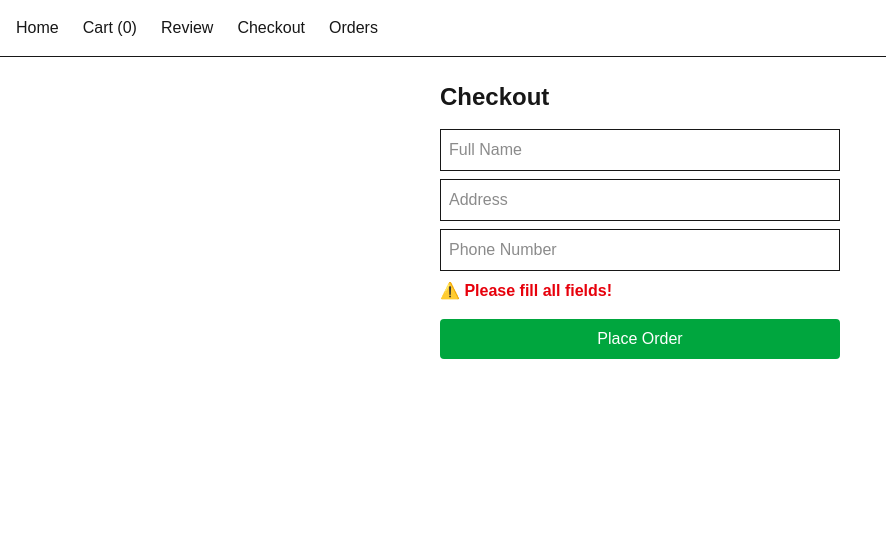
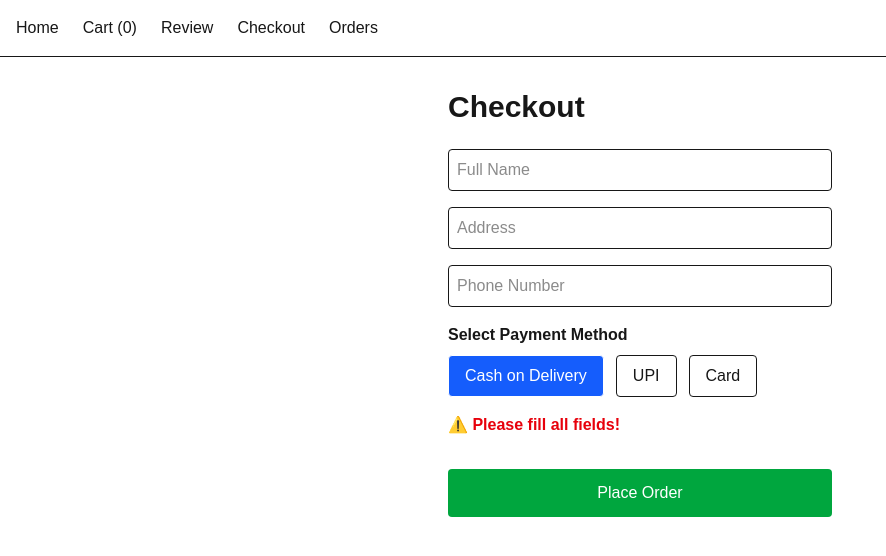
Before and after one commit to amrutha-b-s/ecommerce-next, a Next.js app: page /checkout in a window 1280 px wide. Both pictures are taken after a click on the button "Place Order". Shown: the top 556 px of the page, without its empty margins (0-886 px from the left). Built offline with nearby package versions, Linux system fonts and the light colour scheme.

Commit message:
Changed Review button to Confirm & Checkout

```diff
--- a/src/app/cart/page.tsx
+++ b/src/app/cart/page.tsx
@@ -22,43 +22,34 @@ export default function CartPage() {
     }
   }, []);
 
-  // Sync cart changes
+  // Save cart
   useEffect(() => {
     localStorage.setItem("cart", JSON.stringify(cart));
     window.dispatchEvent(new Event("storage"));
   }, [cart]);
 
   const increaseQty = (id: number) => {
-    setCart(cart.map(item =>
+    setCart(
+      cart.map((item) =>
         item.id === id
           ? { ...item, quantity: item.quantity + 1 }
           : item
-    ));
+      )
+    );
   };
 
   const decreaseQty = (id: number) => {
-    setCart(cart.map(item =>
+    setCart(
+      cart.map((item) =>
         item.id === id && item.quantity > 1
           ? { ...item, quantity: item.quantity - 1 }
           : item
-    ));
+      )
+    );
   };
 
   const removeItem = (id: number) => {
-    setCart(cart.filter(item => item.id !== id));
-  };
-
-  const saveForLater = (item: CartItem) => {
-    const wishlist = JSON.parse(localStorage.getItem("wishlist") || "[]");
-
-    // Avoid duplicate in wishlist
-    if (!wishlist.find((w: any) => w.id === item.id)) {
-      wishlist.push(item);
-      localStorage.setItem("wishlist", JSON.stringify(wishlist));
-    }
-
-    // Remove from cart
-    setCart(cart.filter(c => c.id !== item.id));
+    setCart(cart.filter((item) => item.id !== id));
   };
 
   const total = cart.reduce(
@@ -66,11 +57,18 @@ export default function CartPage() {
     0
   );
 
+  // If cart empty
   if (cart.length === 0) {
     return (
-      <main className="p-6">
+      <main className="p-6 text-center">
         <h1 className="text-3xl font-bold mb-4">Your Cart</h1>
-        <p>Cart is empty.</p>
+        <p className="mb-6">Cart is empty.</p>
+
+        <Link href="/">
+          <button className="px-6 py-2 bg-blue-600 text-white rounded">
+            Continue Shopping
+          </button>
+        </Link>
       </main>
     );
   }
@@ -79,7 +77,7 @@ export default function CartPage() {
     <main className="p-6">
       <h1 className="text-3xl font-bold mb-6">Your Cart</h1>
 
-      {cart.map(item => (
+      {cart.map((item) => (
         <div
           key={item.id}
           className="border p-4 mb-4 flex items-center gap-4"
@@ -117,13 +115,6 @@ export default function CartPage() {
               >
                 Remove
               </button>
-
-              <button
-                onClick={() => saveForLater(item)}
-                className="ml-2 px-3 py-1 bg-blue-500 text-white"
-              >
-                Save for later
-              </button>
             </div>
           </div>
         </div>
@@ -133,10 +124,17 @@ export default function CartPage() {
         Total: ₹ {total.toFixed(2)}
       </h2>
 
-      <div className="flex gap-4 mt-4">
+      {/* UPDATED BUTTON SECTION */}
+      <div className="flex gap-4 mt-6">
+        <Link href="/">
+          <button className="px-6 py-2 bg-blue-600 text-white rounded">
+            Continue Shopping
+          </button>
+        </Link>
+
         <Link href="/checkout">
-          <button className="px-4 py-2 bg-green-600 text-white">
-            Proceed to Checkout
+          <button className="px-6 py-2 bg-green-600 text-white rounded">
+            Confirm & Checkout
           </button>
         </Link>
       </div>
--- a/src/app/checkout/page.tsx
+++ b/src/app/checkout/page.tsx
@@ -9,8 +9,15 @@ export default function CheckoutPage() {
   const [name, setName] = useState("");
   const [address, setAddress] = useState("");
   const [phone, setPhone] = useState("");
+  const [paymentMode, setPaymentMode] = useState("COD");
   const [error, setError] = useState("");
   const [orderPlaced, setOrderPlaced] = useState(false);
+  const [deliveryDate, setDeliveryDate] = useState("");
+
+  const validatePhone = (number: string) => {
+    const phoneRegex = /^[6-9]\d{9}$/;
+    return phoneRegex.test(number);
+  };
 
   const handleSubmit = () => {
     if (!name || !address || !phone) {
@@ -18,21 +25,19 @@ export default function CheckoutPage() {
       return;
     }
 
-    if (!/^[0-9]{10}$/.test(phone)) {
-      setError("Phone must be exactly 10 digits (0-9 only)");
+    if (!validatePhone(phone)) {
+      setError("⚠️ Phone must be 10 digits and start with 6-9");
       return;
     }
+
+    setError("");
 
     const cart = JSON.parse(localStorage.getItem("cart") || "[]");
 
     if (cart.length === 0) {
-      setError("Cart is empty!");
+      setError("⚠️ Cart is empty!");
       return;
     }
-
-    const existingOrders = JSON.parse(
-      localStorage.getItem("orders") || "[]"
-    );
 
     const total = cart.reduce(
       (sum: number, item: any) =>
@@ -42,89 +47,154 @@ export default function CheckoutPage() {
 
     const newOrder = {
       id: Date.now(),
-      date: new Date().toLocaleString(),
+      date: new Date().toLocaleString("en-IN"),
       status: "Processing",
-      paymentMode: "Cash on Delivery",
+      paymentMode,
       total,
       items: cart,
     };
 
+    const existingOrders = JSON.parse(
+      localStorage.getItem("orders") || "[]"
+    );
+
     localStorage.setItem(
       "orders",
-      JSON.stringify([...existingOrders, newOrder])
+      JSON.stringify([newOrder, ...existingOrders])
     );
 
-    localStorage.setItem("cart", JSON.stringify([]));
+    // Clear cart
+    localStorage.removeItem("cart");
     window.dispatchEvent(new Event("storage"));
 
+    // Delivery date (5 days later)
+    const date = new Date();
+    date.setDate(date.getDate() + 5);
+    setDeliveryDate(
+      date.toLocaleDateString("en-IN", {
+        weekday: "long",
+        day: "numeric",
+        month: "long",
+        year: "numeric",
+      })
+    );
+
     setOrderPlaced(true);
-    setError("");
   };
 
+  // ✅ SUCCESS SCREEN
   if (orderPlaced) {
     return (
-      <main className="p-6 text-center">
+      <main className="p-8 text-center">
         <img
           src="/cat-success.png"
-          alt="Success Cat"
-          className="w-80 mx-auto"
+          alt="Success"
+          className="w-40 mx-auto mb-6"
         />
 
-        <h2 className="text-green-600 text-2xl font-bold mt-4">
-          🎉 Order placed successfully!
-        </h2>
+        <h1 className="text-3xl font-bold text-green-600 mb-4">
+          Order placed successfully!
+        </h1>
+
+        <p>
+          <strong>Status:</strong>{" "}
+          <span className="text-yellow-600 font-semibold">
+            Processing
+          </span>
+        </p>
+
+        <p>
+          <strong>Delivery By:</strong>{" "}
+          <span className="text-blue-600 font-semibold">
+            {deliveryDate}
+          </span>
+        </p>
+
+        <p>
+          <strong>Payment Mode:</strong> {paymentMode}
+        </p>
 
         <button
           onClick={() => router.push("/orders")}
-          className="mt-4 px-6 py-2 bg-blue-600 text-white rounded"
+          className="mt-6 px-6 py-2 bg-blue-600 text-white rounded"
         >
-          View Orders
+          View Order
         </button>
       </main>
     );
   }
 
+  // ✅ FORM SCREEN
   return (
-    <main className="p-6 max-w-md mx-auto">
-      <h1 className="text-2xl font-bold mb-4">Checkout</h1>
+    <main className="p-8 max-w-md mx-auto">
+      <h1 className="text-3xl font-bold mb-6">Checkout</h1>
 
+      <div className="flex flex-col gap-4">
         <input
           type="text"
           placeholder="Full Name"
-        className="border p-2 w-full mb-2"
           value={name}
           onChange={(e) => setName(e.target.value)}
+          className="border p-2 rounded"
         />
 
         <input
           type="text"
           placeholder="Address"
-        className="border p-2 w-full mb-2"
           value={address}
           onChange={(e) => setAddress(e.target.value)}
+          className="border p-2 rounded"
         />
 
         <input
           type="tel"
           placeholder="Phone Number"
-        className="border p-2 w-full mb-2"
           value={phone}
+          maxLength={10}
           onChange={(e) =>
             setPhone(e.target.value.replace(/\D/g, ""))
           }
-        maxLength={10}
+          className="border p-2 rounded"
         />
 
+        {/* PAYMENT OPTIONS */}
+        <div>
+          <h2 className="font-semibold mb-2">
+            Select Payment Method
+          </h2>
+
+          <div className="flex gap-3">
+            {["COD", "UPI", "Card"].map((mode) => (
+              <button
+                key={mode}
+                onClick={() => setPaymentMode(mode)}
+                className={`px-4 py-2 border rounded ${
+                  paymentMode === mode
+                    ? "bg-blue-600 text-white"
+                    : ""
+                }`}
+              >
+                {mode === "COD"
+                  ? "Cash on Delivery"
+                  : mode}
+              </button>
+            ))}
+          </div>
+        </div>
+
         {error && (
-        <p className="text-red-600 font-bold">{error}</p>
+          <p className="text-red-600 font-semibold">
+            {error}
+          </p>
         )}
 
         <button
           onClick={handleSubmit}
-        className="bg-green-600 text-white px-4 py-2 mt-4 rounded w-full"
+          className="mt-4 py-3 bg-green-600 text-white rounded"
         >
           Place Order
         </button>
+      </div>
     </main>
   );
 }
```
Lines whose indentation alone changed are shown as unchanged.
